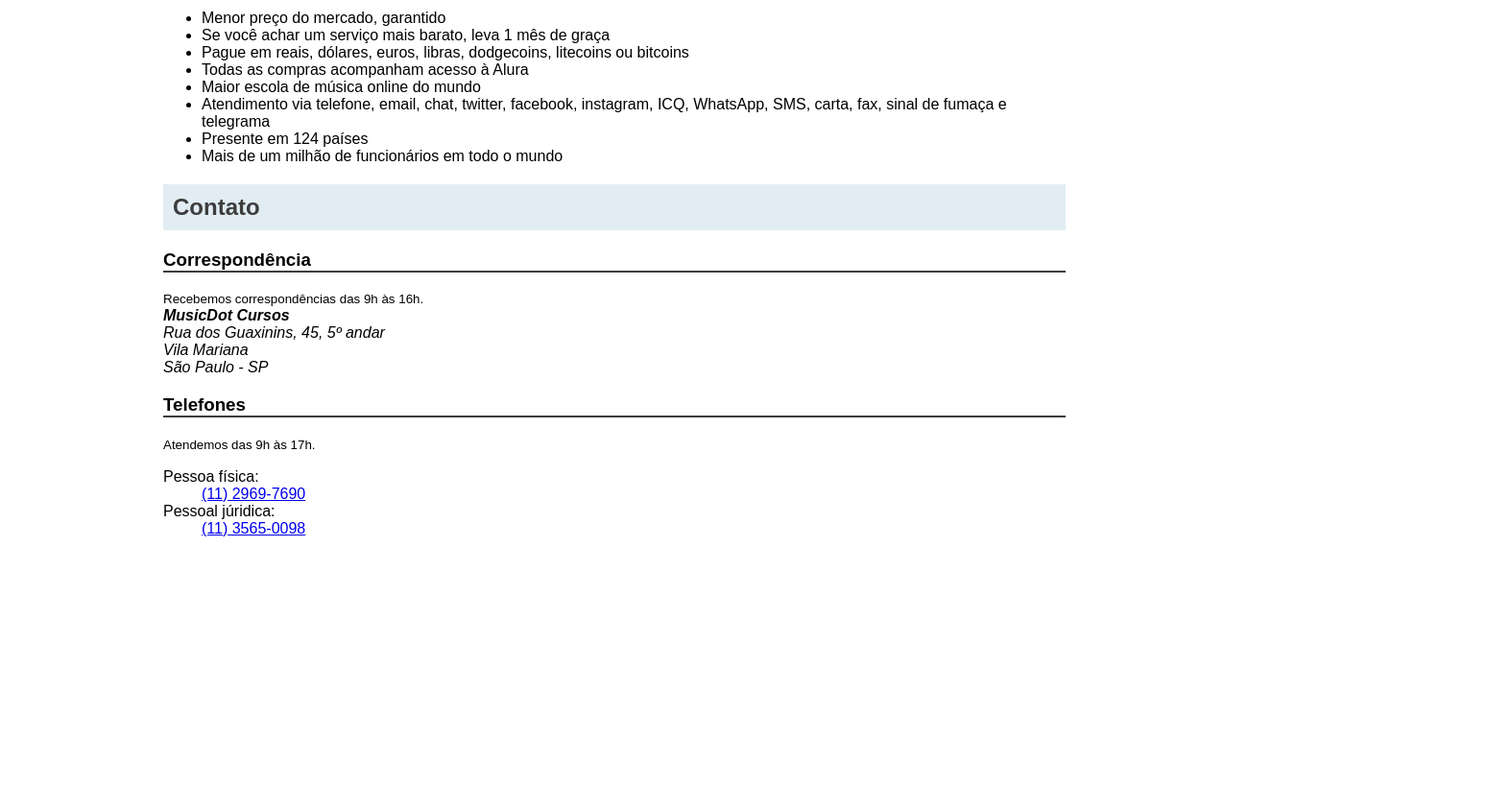
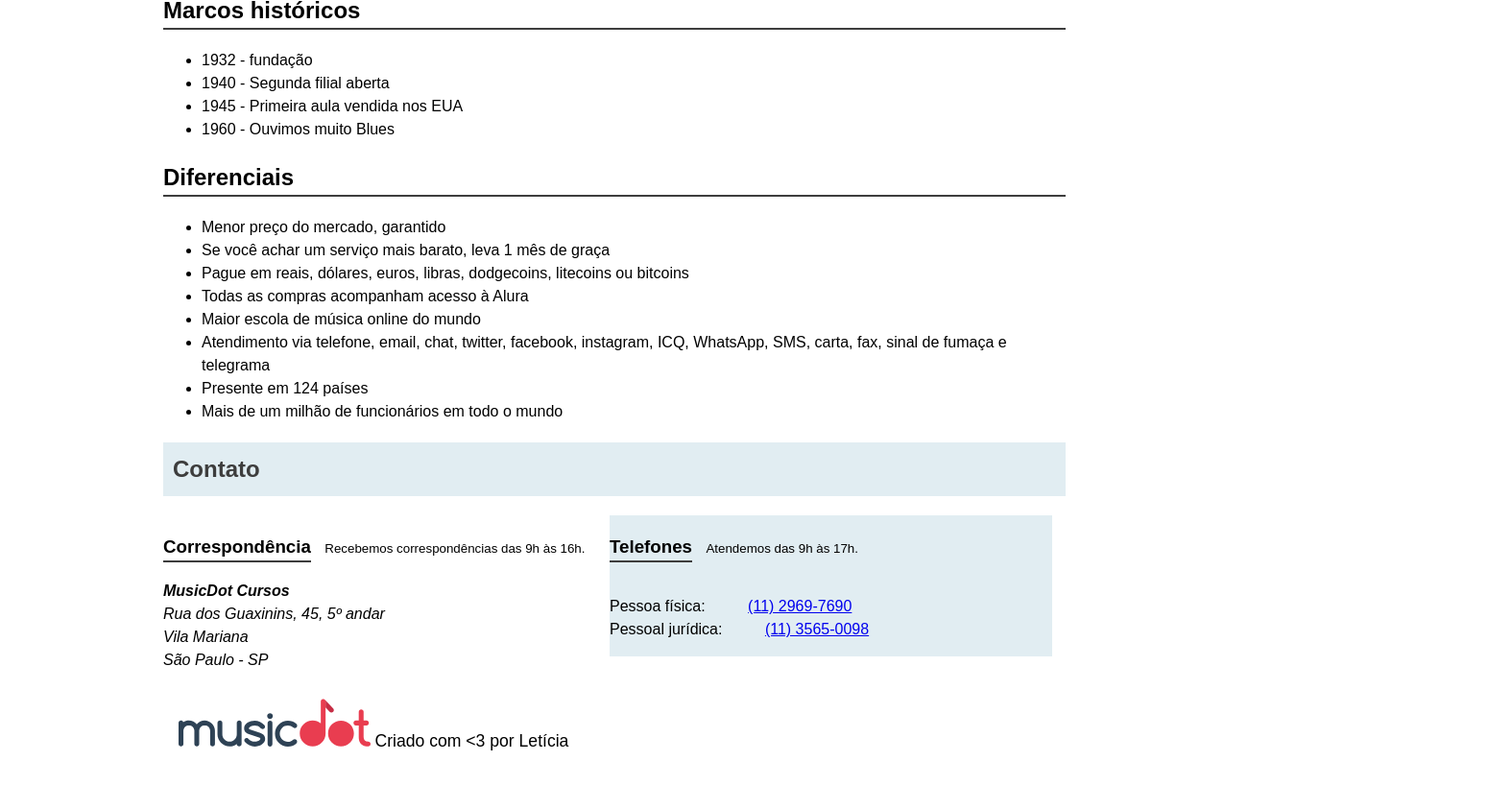
Before and after one commit to leticiacostadias/wd-43-2020, a plain HTML site: page sobre.html in a window 1280 px wide. Shown: the part 1514-2332 px from the top of the page at 96% size, 1575 px wide, since content can reach past the window. Before the commit the page ends 2090 px from the top, so only its background shows below. Drawn offline with Linux system fonts and the light colour scheme.

Commit message:
estado final da quarta aula

```diff
--- a/css/sobre.css
+++ b/css/sobre.css
@@ -76,3 +76,50 @@ img {
   color: inherit;
   text-decoration: none;
 } */
+
+.contatos__info {
+  margin-left: 10px;
+  /* font-size: 3em; */
+}
+
+.contatos__info,
+.contatos__titulo {
+  display: inline-block;
+}
+
+.contatos__secao {
+  width: 49%;
+  display: inline-block;
+  vertical-align: top;
+}
+
+.contatos__secao--telefone {
+  background-color: #E1EDF2;
+}
+
+.telefones__titulo,
+.telefones__telefone {
+  display: inline;
+}
+
+html {
+  font-size: 16px;
+  line-height: 1.5;
+}
+
+.rodape {
+  padding: 1.75em 0;
+}
+
+.rodape__logo {
+  margin-left: 1em;
+}
+
+.rodape__copyright {
+  font-size: 1.1em;
+}
+
+/* .rodape__logo,
+.rodape__copyright {
+  display: inline-block;
+} */
--- a/sobre.html
+++ b/sobre.html
@@ -89,12 +89,12 @@
         <li>Mais de um milhão de funcionários em todo o mundo</li>
       </ul>
 
-      <footer>
+      <section class="contatos">
         <h2 id="contato" class="titulo">Contato</h2>
 
-        <section>
-          <h3>Correspondência</h3>
-          <small>Recebemos correspondências das 9h às 16h.</small>
+        <section class="contatos__secao">
+          <h3 class="contatos__titulo">Correspondência</h3>
+          <small class="contatos__info">Recebemos correspondências das 9h às 16h.</small>
 
           <address>
             <strong>MusicDot Cursos</strong><br>
@@ -104,18 +104,30 @@
           </address>
         </section>
 
-        <section>
-          <h3>Telefones</h3>
-          <small>Atendemos das 9h às 17h.</small>
+        <section class="contatos__secao contatos__secao--telefone">
+          <h3 class="contatos__titulo">Telefones</h3>
+          <small class="contatos__info">Atendemos das 9h às 17h.</small>
 
-          <dl>
-            <dt>Pessoa física:</dt>
-            <dd><a href="tel:1129697690">(11) 2969-7690</a></dd>
 
-            <dt>Pessoal júridica:</dt>
-            <dd><a href="tel:1135650098">(11) 3565-0098</a></dd>
+          <dl class="telefones">
+            <div>
+              <dt class="telefones__titulo">Pessoa física:</dt>
+              <dd class="telefones__telefone"><a href="tel:1129697690">(11) 2969-7690</a></dd>
+            </div>
+
+            <!-- <br> -->
+
+            <div>
+              <dt class="telefones__titulo">Pessoal jurídica:</dt>
+              <dd class="telefones__telefone"><a href="tel:1135650098">(11) 3565-0098</a></dd>
+            </div>
           </dl>
         </section>
+      </section>
+
+      <footer class="rodape">
+        <img class="rodape__logo" src="img/logo.svg" alt="Logo da MusicDot">
+        <span class="rodape__copyright">Criado com <3 por Letícia</span>
       </footer>
     </div>
   </body>
```
Also changed, not shown: bem.html (added, +71 -0 lines), notas.txt.
